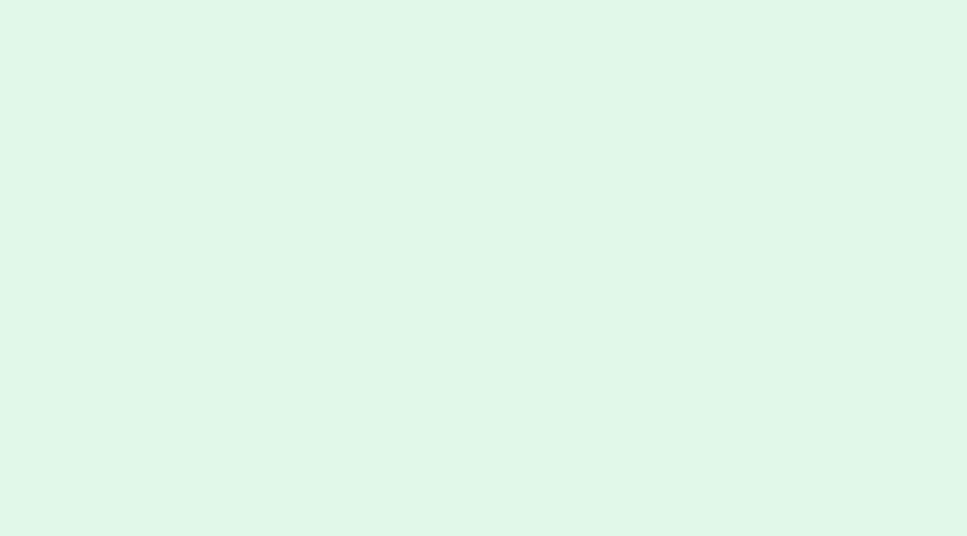
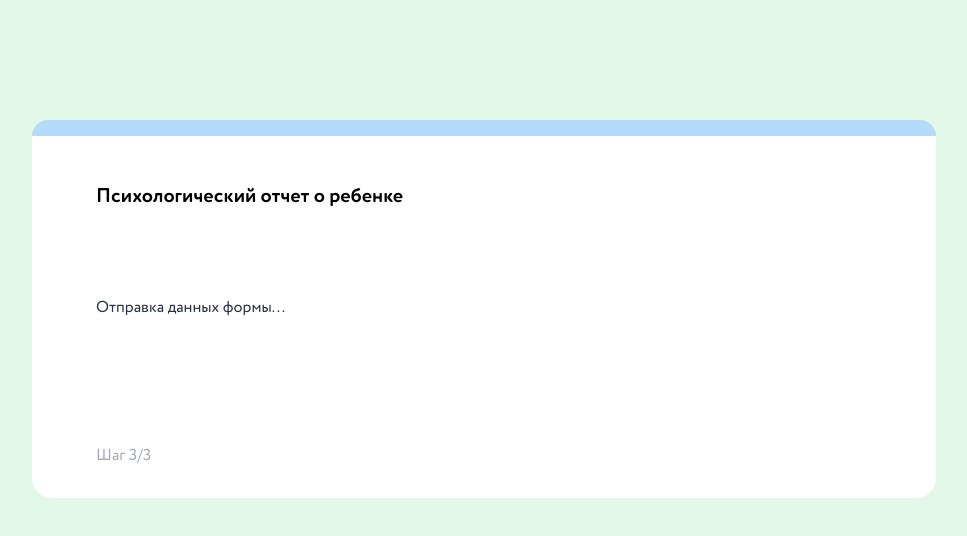
Before and after one commit to eegrishina/ai-school-kid, a React (Vite) app: page /ai-school-kid/result in a window 1280 px wide. Before the commit this address had no page. Shown: the top 536 px of the page, without its empty margins (156-1123 px from the left). Built offline with nearby package versions, Linux system fonts and the light colour scheme.

Commit message:
AddResultPage with fetch and style

```diff
--- a/src/App.tsx
+++ b/src/App.tsx
@@ -2,6 +2,7 @@ import { BrowserRouter, Route, Routes } from "react-router-dom";
 import WelcomePage from "./pages/WelcomePage";
 import UploadImagesPage from "./pages/UploadImagesPage";
 import QuestionsPage from "./pages/QuestionsPage";
+import ResultPage from "./pages/ResultPage";
 
 function App() {
   return (
@@ -10,7 +11,7 @@ function App() {
         <Route path="/" element={<WelcomePage />} />
         <Route path="/upload" element={<UploadImagesPage />} />
         <Route path="/questions" element={<QuestionsPage />} />
-        {/* <Route path="/result" element={<ResultPage />} /> */}
+        <Route path="/result" element={<ResultPage />} />
       </Routes>
     </BrowserRouter>
   )
--- a/src/pages/ResultPage.tsx
+++ b/src/pages/ResultPage.tsx
@@ -0,0 +1,157 @@
+import styled from 'styled-components';
+import { useEffect, useState } from "react";
+import { useAppSelector } from "../hooks/useAppSelector";
+import type { ReportStatusResponse } from "../types";
+
+export default function ResultPage() {
+    const [status, setStatus] = useState<'в обработке' | 'готово' | 'ошибка' | 'отправка'>('отправка');
+    const [pdfUrl, setPdfUrl] = useState<string | null>(null);
+    const [error, setError] = useState<string | null>(null);
+    const taskId = useAppSelector((state) => state.photos.taskId);
+    const step = 3;
+
+    useEffect(() => {
+        if (!taskId) return;
+
+        setStatus('в обработке');
+        setError(null);
+
+        const checkStatus = async () => {
+            try {
+                const response = await fetch(`https://sirius-draw-test-94500a1b4a2f.herokuapp.com/report/${taskId}`);
+                if (!response.ok) throw new Error(`Ошибка сети: ${response.status}`);
+
+                const data: ReportStatusResponse = await response.json();
+
+                if (data.status === 'готово' && data.pdf_url) {
+                    setStatus('готово');
+                    setPdfUrl(data.pdf_url);
+                } else if (data.status?.trim() === 'в обработке') {
+                    setStatus('в обработке');
+                } else {
+                    setStatus('ошибка');
+                    setError('Неизвестный статус отчета');
+                }
+            } catch (error: unknown) {
+                setStatus('ошибка');
+                if (error instanceof Error) {
+                    setError(error.message);
+                } else {
+                    setError('Ошибка при запросе статуса отчета');
+                }
+            }
+        };
+
+        checkStatus();
+        const intervalId = setInterval(checkStatus, 12000);
+
+        return () => clearInterval(intervalId);
+    }, [taskId]);
+
+    return (
+        <ResultPageStl>
+            <div className="progress">
+                {[1, 2, 3].map((i) => (
+                    <div key={i} className={step >= i ? 'filled' : ''}></div>
+                ))}
+            </div>
+            <div className="content">
+                <h2>Психологический отчет о ребенке</h2>
+
+                <div>
+                    {status === 'отправка' && <p>Отправка данных формы...</p>}
+                    {status === 'в обработке' && <p>Анализ в процессе...</p>}
+                    {status === 'готово' && pdfUrl && <p>Отчет готов!</p>}
+
+                    {status === 'ошибка' && (
+                        <p className="error">
+                            Ошибка: {error || 'Не удалось получить статус отчета.'}
+                        </p>
+                    )}
+                </div>
+
+                <div className="bottom-part">
+                    <p>Шаг 3/3</p>
+                    {status === 'готово' && pdfUrl && (
+                        <div className="btns">
+                            <a href={pdfUrl || ''} target="_blank" rel="noopener noreferrer">
+                                Просмотреть отчет
+                            </a>
+                            <a href={pdfUrl || ''} download>
+                                Скачать отчет PDF
+                            </a>
+                        </div>
+                    )}
+                </div>
+            </div>
+        </ResultPageStl>
+    )
+}
+
+const ResultPageStl = styled.div`
+    max-width: 904px;
+    margin: 0 auto;
+    padding-bottom: 32px;
+    background-color: #fff;
+    border-radius: 20px;
+
+    .progress {
+        display: flex;
+        div {
+            height: 16px;
+            width: 100%;
+            background-color: ${({ theme }) => theme.colors.blue050};
+            &:first-child {
+                border-top-left-radius: 20px;
+            }
+            &:last-child {
+                border-top-right-radius: 20px;
+            }
+        }
+        div.filled {
+            height: 16px;
+            background-color: ${({ theme }) => theme.colors.blue070};
+        }
+    }
+
+    .content {
+        display: flex;
+        flex-direction: column;
+        gap: 64px;
+        padding: 48px 64px 0;
+        .error {
+            color: ${({ theme }) => theme.colors.red};
+        }
+    }
+
+    .bottom-part {
+        display: flex;
+        justify-content: space-between;
+        align-items: flex-end;
+        margin-top: 64px;
+
+        p {
+            color: ${({ theme }) => theme.colors.muted};
+        }
+
+        > div {
+            display: flex;
+            gap: 8px;
+        }
+
+        .btns a {
+            background-color: ${({ theme }) => theme.colors.blue100};
+            color: ${({ theme }) => theme.colors.surface};
+            border-radius: 100px;
+            border: none;
+            padding: 10px 24px;
+            font-size: 16px;
+            transition: all 0.3s ease-in;
+            cursor: pointer;
+
+            &:hover {
+                background-color: ${({ theme }) => theme.colors.blue110};
+            }
+        }
+    }
+`;
```
